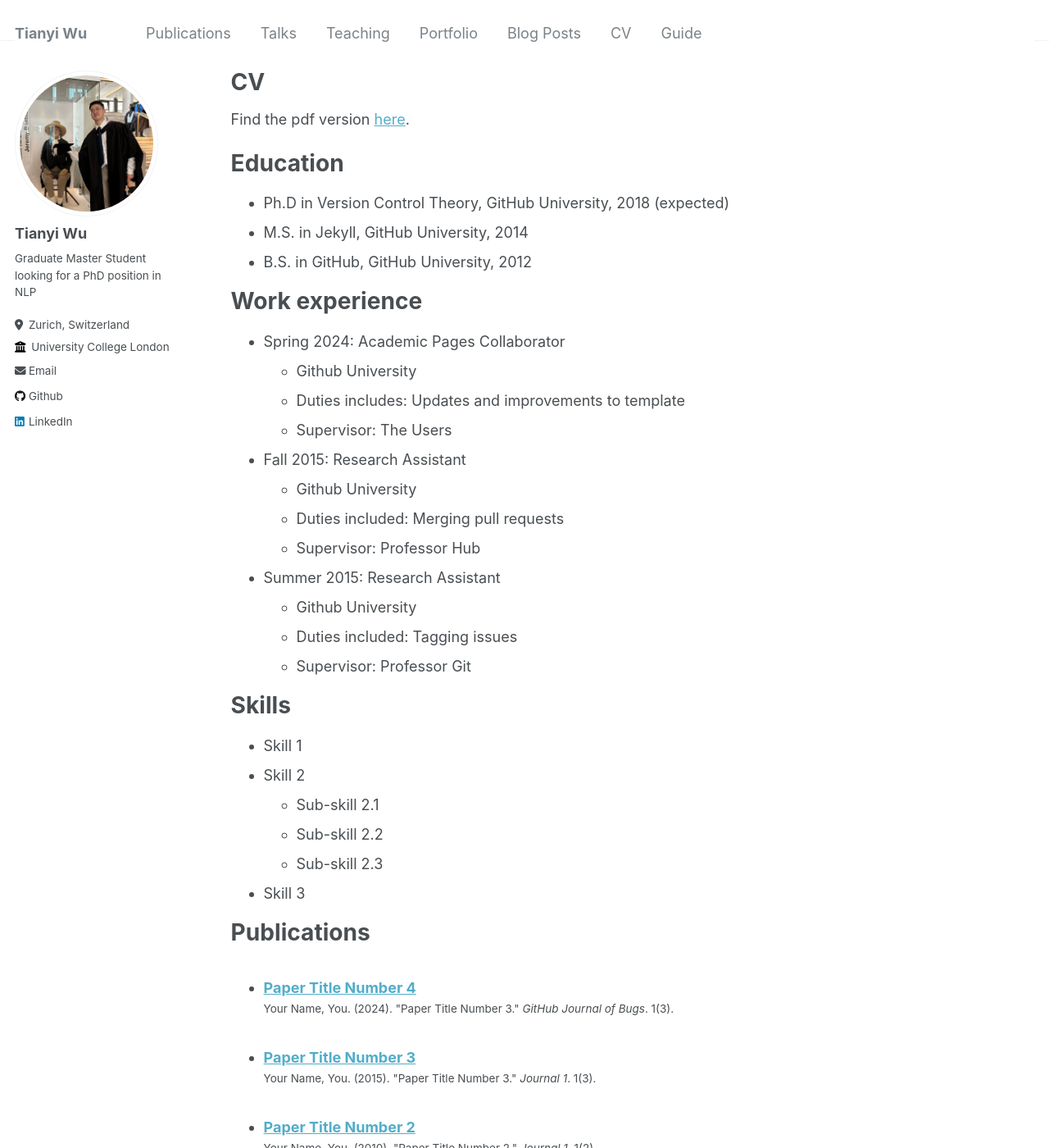
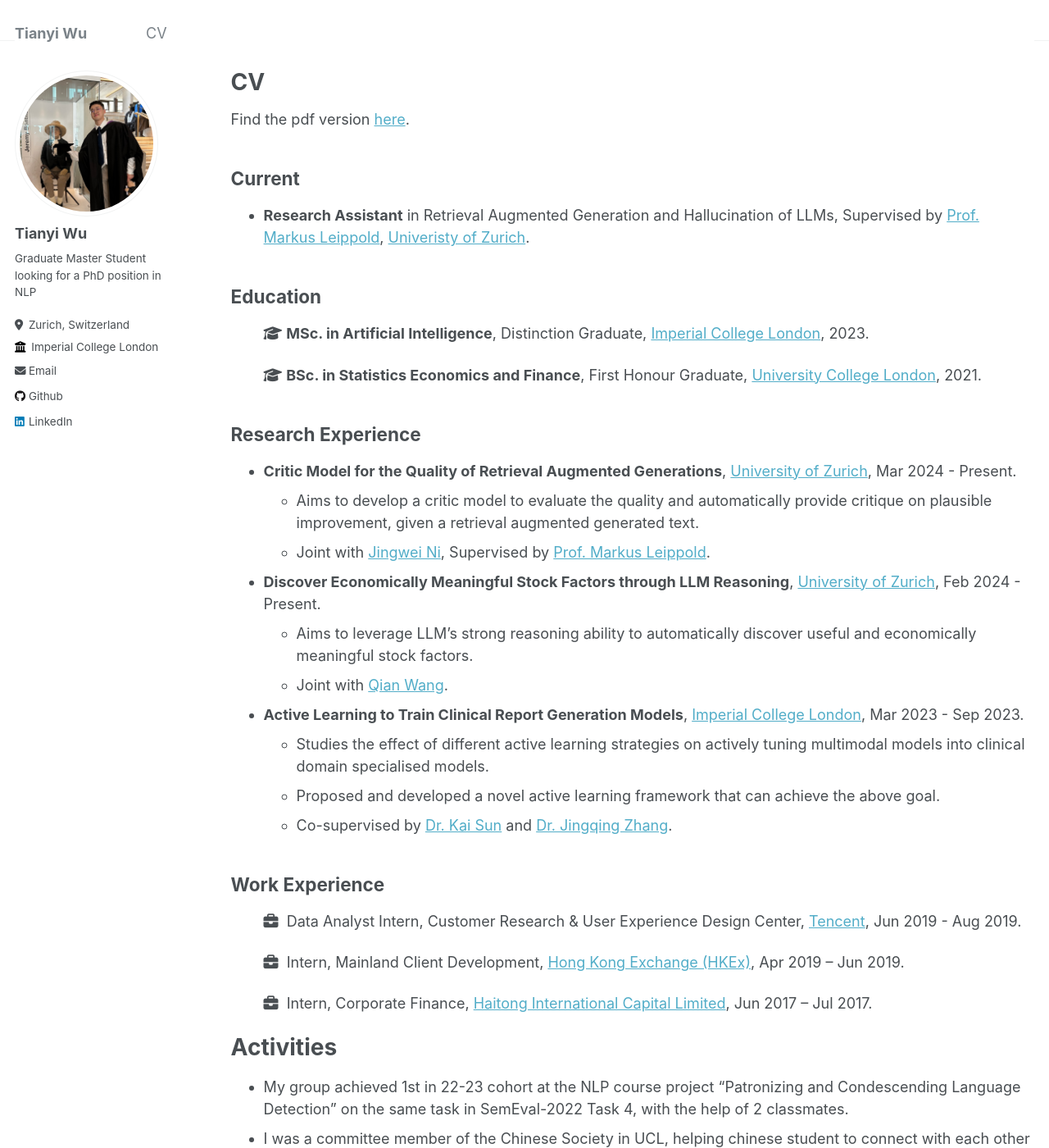
Before and after one commit to AndrewWTY/andrewwty.github.io, a Jekyll site: the page built from _pages/cv.md, in a window 1280 px wide and 1400 px high. Shown: the whole window at 82% size. Built offline with Jekyll 4.4.1, drawn with Linux system fonts in a browser that asks for light colours; some of the changed text lies outside the part shown.

Commit message:
130424 version

```diff
--- a/_config.yml
+++ b/_config.yml
@@ -12,7 +12,7 @@ title                    : "Tianyi Wu"
 title_separator          : "-"
 name                     : &name "Tianyi Wu"
 description              : &description "personal description"
-url                      : https://academicpages.github.io # the base hostname & protocol for your site e.g. "https://mmistakes.github.io"
+url                      : https://andrewwty.github.io # the base hostname & protocol for your site e.g. "https://mmistakes.github.io"
 baseurl                  : "" # the subpath of your site, e.g. "/blog"
 repository               : "academicpages/academicpages.github.io"
 
@@ -26,7 +26,7 @@ author:
   pronouns         : # example: "she/her"
   bio              : "Graduate Master Student looking for a PhD position in NLP"
   location         : "Zurich, Switzerland"
-  employer         : "University College London"
+  employer         : "Imperial College London"
   uri              : # URL
   email            : "andrewwu9986@gmail.com"
 
--- /dev/null
+++ b/_includes/_links_lib.md
@@ -0,0 +1,13 @@
+[markus_leippold]: https://www.df.uzh.ch/en/people/professor/leippold.html
+[uzh]:https://www.uzh.ch/en.html
+[msc_ai]:https://www.imperial.ac.uk/study/courses/postgraduate-taught/artificial-intelligence/
+[ic]:https://www.imperial.ac.uk/
+[kai_sun]:https://www.imperial.ac.uk/people/k.sun
+[jingqing_zhang]:https://jingqingz.github.io/
+[bsc_sef]:https://www.ucl.ac.uk/prospective-students/undergraduate/degrees/statistics-economics-and-finance-bsc
+[ucl]:https://www.ucl.ac.uk/
+[jingwei_ni]:https://edisonni-hku.github.io/
+[qian_wang]:https://www.linkedin.com/in/ino-qwang/?originalSubdomain=ch
+[tencent]:https://www.tencent.com/
+[hkex]:https://www.hkex.com.hk/?sc_lang=en
+[haitong]:https://www.haitongib.com/en/where-we-are/hong-kong
--- a/_pages/cv.md
+++ b/_pages/cv.md
@@ -8,58 +8,56 @@ redirect_from:
 ---
 
 {% include base_path %}
+{% include _links_lib.md %}
+
 Find the pdf version [here](<http://andrewWTY.github.io/files/CV_Andrew.pdf>).
 
-Education
-======
-* Ph.D in Version Control Theory, GitHub University, 2018 (expected)
-* M.S. in Jekyll, GitHub University, 2014
-* B.S. in GitHub, GitHub University, 2012
+## Current
+* **Research Assistant** in Retrieval Augmented Generation and Hallucination of LLMs, Supervised by [Prof. Markus Leippold][markus_leippold], [Univeristy of Zurich][uzh].
 
-Work experience
-======
-* Spring 2024: Academic Pages Collaborator
-  * Github University
-  * Duties includes: Updates and improvements to template
-  * Supervisor: The Users
+## Education
+<ul style="list-style: none;">
 
-* Fall 2015: Research Assistant
-  * Github University
-  * Duties included: Merging pull requests
-  * Supervisor: Professor Hub
+<li markdown="1"> <i class="fa fa-graduation-cap" aria-hidden="true"></i>
+**MSc. in Artificial Intelligence**, Distinction Graduate, [Imperial College London][ic], 2023.
+</li>
 
-* Summer 2015: Research Assistant
-  * Github University
-  * Duties included: Tagging issues
-  * Supervisor: Professor Git
+<li markdown="1"> <i class="fa fa-graduation-cap" aria-hidden="true"></i>
+**BSc. in Statistics Economics and Finance**, First Honour Graduate, [University College London][ucl], 2021.
+</li>
+</ul>
 
-Skills
-======
-* Skill 1
-* Skill 2
-  * Sub-skill 2.1
-  * Sub-skill 2.2
-  * Sub-skill 2.3
-* Skill 3
+## Research Experience
+* **Critic Model for the Quality of Retrieval Augmented Generations**, [University of Zurich][uzh], Mar 2024 - Present.
+  * Aims to develop a critic model to evaluate the quality and automatically provide critique on plausible improvement, given a retrieval augmented generated text.
+  * Joint with [Jingwei Ni](jingwei_ni), Supervised by [Prof. Markus Leippold](markus_leippold).
 
-Publications
-======
-  <ul>{% for post in site.publications reversed %}
-    {% include archive-single-cv.html %}
-  {% endfor %}</ul>
+* **Discover Economically Meaningful Stock Factors through LLM Reasoning**, [University of Zurich][uzh], Feb 2024 - Present.
+  * Aims to leverage LLM’s strong reasoning ability to automatically discover useful and economically meaningful stock factors.
+  * Joint with [Qian Wang][qian_wang].
 
-Talks
-======
-  <ul>{% for post in site.talks reversed %}
-    {% include archive-single-talk-cv.html  %}
-  {% endfor %}</ul>
+* **Active Learning to Train Clinical Report Generation Models**, [Imperial College London][ic], Mar 2023 - Sep 2023.
+  * Studies the effect of different active learning strategies on actively tuning multimodal models into clinical domain specialised models.
+  * Proposed and developed a novel active learning framework that can achieve the above goal.
+  * Co-supervised by [Dr. Kai Sun][kai_sun] and [Dr. Jingqing Zhang][jingqing_zhang].
 
-Teaching
-======
-  <ul>{% for post in site.teaching reversed %}
-    {% include archive-single-cv.html %}
-  {% endfor %}</ul>
+## Work Experience
+<ul style="list-style: none;">
 
-Service and leadership
-======
-* Currently signed in to 43 different slack teams
+<li markdown="1"> <i class="fa fa-briefcase" aria-hidden="true"></i>
+&nbsp;Data Analyst Intern, Customer Research & User Experience Design Center, [Tencent][tencent], Jun 2019 - Aug 2019.
+</li>
+
+<li markdown="1"> <i class="fa fa-briefcase" aria-hidden="true"></i>
+&nbsp;Intern, Mainland Client Development, [Hong Kong Exchange (HKEx)][hkex], Apr 2019 – Jun 2019.
+</li>
+
+<li markdown="1"> <i class="fa fa-briefcase" aria-hidden="true"></i>
+&nbsp;Intern, Corporate Finance, [Haitong International Capital Limited][haitong], Jun 2017 – Jul 2017.
+</li>
+</ul>
+
+# Activities
+* My group achieved 1st in 22-23 cohort at the NLP course project “Patronizing and Condescending Language Detection” on the same task in SemEval-2022 Task 4, with the help of 2 classmates.
+* I was a committee member of the Chinese Society in UCL, helping chinese student to connect with each other within the university.
+* Other Interests: Learning languages, Basketball, Snowboarding...
```
Also changed, not shown: _data/navigation.yml (+12 -12 lines), _pages/about.md (+5 -5 lines).
